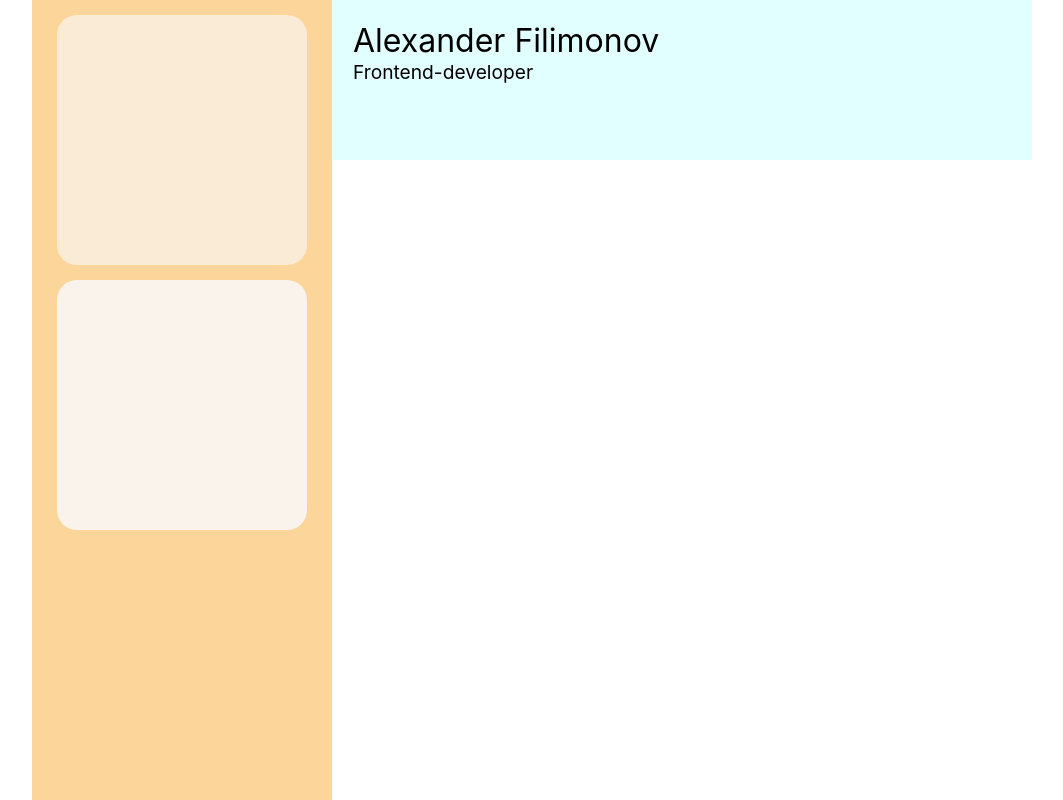
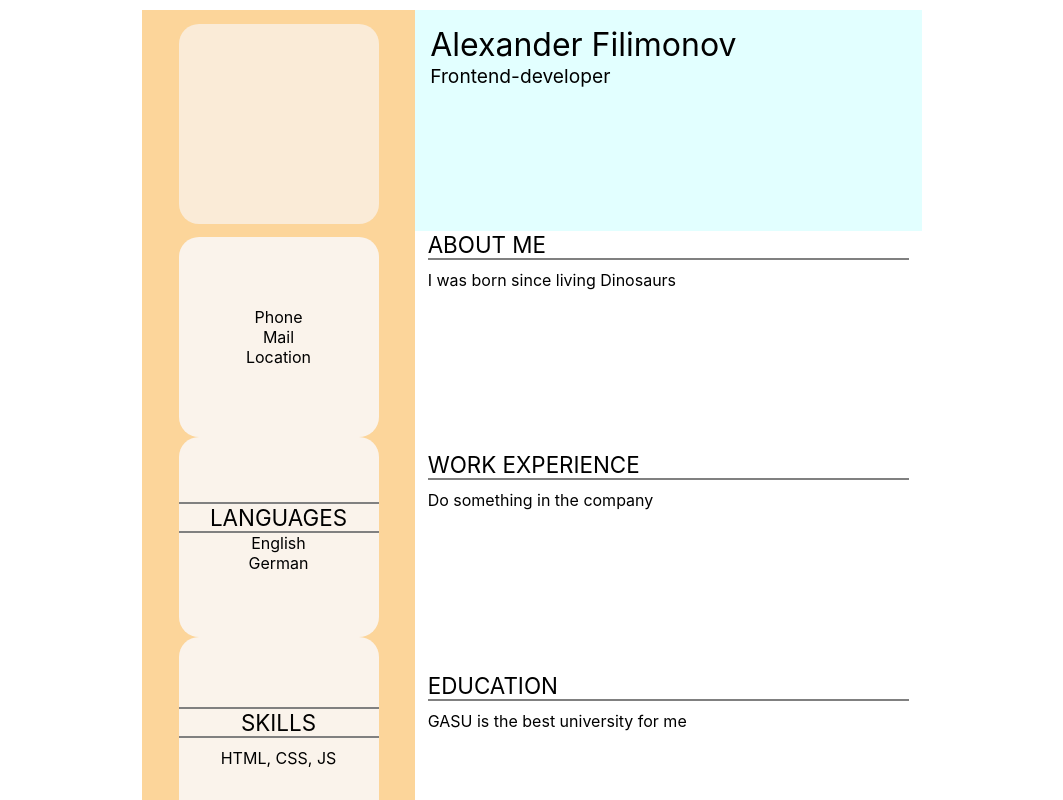
Before and after one commit to LuFtKrabbe/CV, a React (Create React App) app: page / in a window 1280 px wide. Shown: the top 800 px of the page, without its empty margins (108-1171 px from the left). Built offline with nearby package versions, Linux system fonts and the light colour scheme.

Commit message:
feat: add main sections for printable CV

```diff
--- a/src/App.scss
+++ b/src/App.scss
@@ -1 +1 @@
-@import './pages/profile.scss'
+@import './pages/print/profile.scss'
--- a/src/App.tsx
+++ b/src/App.tsx
@@ -1,5 +1,5 @@
 import './App.scss';
-import Profile from './pages/profile';
+import Profile from './pages/print/profile';
 
 function App() {
   return <Profile></Profile>;
--- a/src/pages/column.scss
+++ /dev/null
@@ -1,22 +0,0 @@
-.column-photo {
-  box-sizing: border-box;
-  display: flex;
-  align-items: center;
-  justify-content: center;
-  width: 250px;
-  height: 250px;
-  background-color: antiquewhite;
-  border-radius: 20px;
-  padding: 10%;
-  margin: 5%;
-}
-
-.column-contacts {
-  display: flex;
-  align-items: center;
-  justify-content: center;
-  width: 250px;
-  height: 250px;
-  background-color: rgb(250, 243, 235);
-  border-radius: 20px;
-}
--- a/src/pages/main.scss
+++ /dev/null
@@ -1,15 +0,0 @@
-.main-name-and-prof {
-  box-sizing: border-box;
-  height: 20%;
-  width: 100%;
-  padding: 3%;
-  background-color: rgb(226, 255, 255);
-}
-
-.main-name {
-  font-size: 2rem;
-}
-
-.main-profession {
-  font-size: 1.2rem;
-}
--- /dev/null
+++ b/src/pages/print/column.scss
@@ -0,0 +1,68 @@
+.column-photo {
+  box-sizing: border-box;
+  display: flex;
+  align-items: center;
+  justify-content: center;
+  width: 200px;
+  height: 200px;
+  background-color: antiquewhite;
+  border-radius: 20px;
+  padding: 10%;
+  margin: 5%;
+}
+
+.column-contacts {
+  display: flex;
+  align-items: center;
+  justify-content: center;
+  flex-direction: column;
+  width: 200px;
+  height: 200px;
+  background-color: rgb(250, 243, 235);
+  border-radius: 20px;
+}
+
+.column-languages {
+  display: flex;
+  align-items: center;
+  justify-content: center;
+  flex-direction: column;
+  width: 200px;
+  height: 200px;
+  background-color: rgb(250, 243, 235);
+  border-radius: 20px;
+  & .languages-header {
+    display: flex;
+    align-items: center;
+    justify-content: center;
+    width: 100%;
+    font-size: 1.4rem;
+    border-top: solid 2px grey;
+    border-bottom: solid 2px grey;
+  }
+}
+
+
+.column-skills {
+  display: flex;
+  align-items: center;
+  justify-content: center;
+  flex-direction: column;
+  width: 200px;
+  height: 200px;
+  background-color: rgb(250, 243, 235);
+  border-radius: 20px;
+  & .skills-header {
+    display: flex;
+    align-items: center;
+    justify-content: center;
+    width: 100%;
+    font-size: 1.4rem;
+    border-top: solid 2px grey;
+    border-bottom: solid 2px grey;
+  }
+  & .skills-text {
+    margin: 10px 0 0 0;
+    font-size: 1rem;
+  }
+}
--- /dev/null
+++ b/src/pages/print/main.scss
@@ -0,0 +1,58 @@
+.main-header {
+  box-sizing: border-box;
+  height: 20%;
+  width: 100%;
+  padding: 3%;
+  background-color: rgb(226, 255, 255);
+}
+
+.header-name {
+  font-size: 2rem;
+}
+
+.header-name {
+  font-size: 2rem;
+}
+
+.header-profession {
+  font-size: 1.2rem;
+}
+
+.main-about {
+  width: 95%;
+  height: 20%;
+  font-size: 1.4rem;
+  & .about-header {
+    border-bottom: solid 2px grey;
+  }
+  & .about-text {
+    margin: 10px 0 0 0;
+    font-size: 1rem;
+  }
+}
+
+.main-exprerience {
+  width: 95%;
+  height: 20%;
+  font-size: 1.4rem;
+  & .exprerience-header {
+    border-bottom: solid 2px grey;
+  }
+  & .exprerience-text {
+    margin: 10px 0 0 0;
+    font-size: 1rem;
+  }
+}
+
+.main-education {
+  width: 95%;
+  height: 20%;
+  font-size: 1.4rem;
+  & .education-header {
+    border-bottom: solid 2px grey;
+  }
+  & .education-text {
+    margin: 10px 0 0 0;
+    font-size: 1rem;
+  }
+}
--- a/src/pages/profile.scss
+++ b/src/pages/print/profile.scss
@@ -7,12 +7,20 @@
   justify-content: center;
 }
 
+.profile-format {
+  display: flex;
+  align-items: center;
+  justify-content: center;
+  padding: 10px;
+}
+
 .profile-content {
   display: flex;
   align-items: center;
   justify-content: center;
-  width: 1000px;
-  height: 800px;
+  border-radius: 20px;
+  width: 780px;
+  height: 1103px;
 }
 
 .profile-column {
@@ -20,7 +28,7 @@
   align-items: center;
   justify-content: flex-start;
   flex-direction: column;
-  width: 30%;
+  width: 35%;
   height: 100%;
   background-color: rgb(252, 213, 154);
 }
@@ -30,6 +38,6 @@
   align-items: center;
   justify-content: flex-start;
   flex-direction: column;
-  width: 70%;
+  width: 65%;
   height: 100%;
 }
--- /dev/null
+++ b/src/pages/print/profile.tsx
@@ -0,0 +1,49 @@
+import { FC } from 'react';
+
+const Profile: FC = (): JSX.Element => {
+  return (
+    <div className="profile-wrapper">
+      <div className="profile-format">
+        <div className="profile-content">
+          <div className="profile-column">
+            <div className="column-photo"></div>
+            <div className="column-contacts">
+              <div className="contacts-telephone">Phone</div>
+              <div className="contacts-mail">Mail</div>
+              <div className="contacts-location">Location</div>
+            </div>
+            <div className="column-languages">
+              <div className="languages-header">LANGUAGES</div>
+              <div className="languages-english">English</div>
+              <div className="languages-german">German</div>
+            </div>
+            <div className="column-skills">
+              <div className="skills-header">SKILLS</div>
+              <div className="skills-text">HTML, CSS, JS</div>
+            </div>
+          </div>
+          <div className="profile-main">
+            <div className="main-header">
+              <div className="header-name">Alexander Filimonov</div>
+              <div className="header-profession">Frontend-developer</div>
+            </div>
+            <div className="main-about">
+              <div className="about-header">ABOUT ME</div>
+              <div className="about-text">I was born since living Dinosaurs</div>
+            </div>
+            <div className="main-exprerience">
+              <div className="exprerience-header">WORK EXPERIENCE</div>
+              <div className="exprerience-text">Do something in the company</div>
+            </div>
+            <div className="main-education">
+              <div className="education-header">EDUCATION</div>
+              <div className="education-text">GASU is the best university for me</div>
+            </div>
+          </div>
+        </div>
+      </div>
+    </div>
+  );
+};
+
+export default Profile;
--- a/src/pages/profile.tsx
+++ /dev/null
@@ -1,24 +0,0 @@
-import { FC } from 'react';
-
-const Profile: FC = (): JSX.Element => {
-  return (
-    <>
-      <div className='profile-wrapper'>
-        <div className='profile-content'>
-          <div className='profile-column'>
-            <div className='column-photo'></div>
-            <div className='column-contacts'></div>
-          </div>
-          <div className='profile-main'>
-            <div className='main-name-and-prof'>
-              <div className='main-name'>Alexander Filimonov</div>
-              <div className='main-profession'>Frontend-developer</div>
-            </div>
-          </div>
-        </div>
-      </div>
-    </>
-  );
-};
-
-export default Profile;
```
